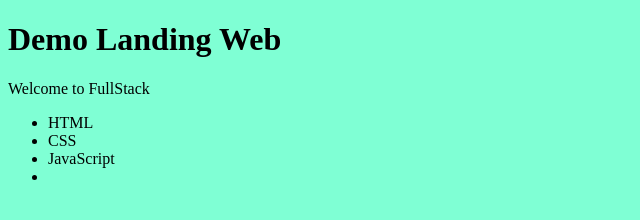
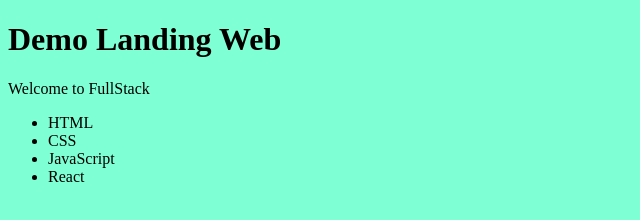
Before and after one commit to carlos-morata/demo_landing_web, a plain HTML site: page index.html in a window 1280 px wide. Shown: the full height of the page, 0-640 px from the left. Drawn offline with Linux system fonts and the light colour scheme.

Commit message:
Nuevo cambio hecho en lista desordenada

```diff
--- a/index.html
+++ b/index.html
@@ -13,7 +13,7 @@
         <li>HTML</li>
         <li>CSS</li>
         <li>JavaScript</li>
-        <li></li>
+        <li>React</li>
     </ul>
     <script src="./script.js"></script>
 </body>
```
